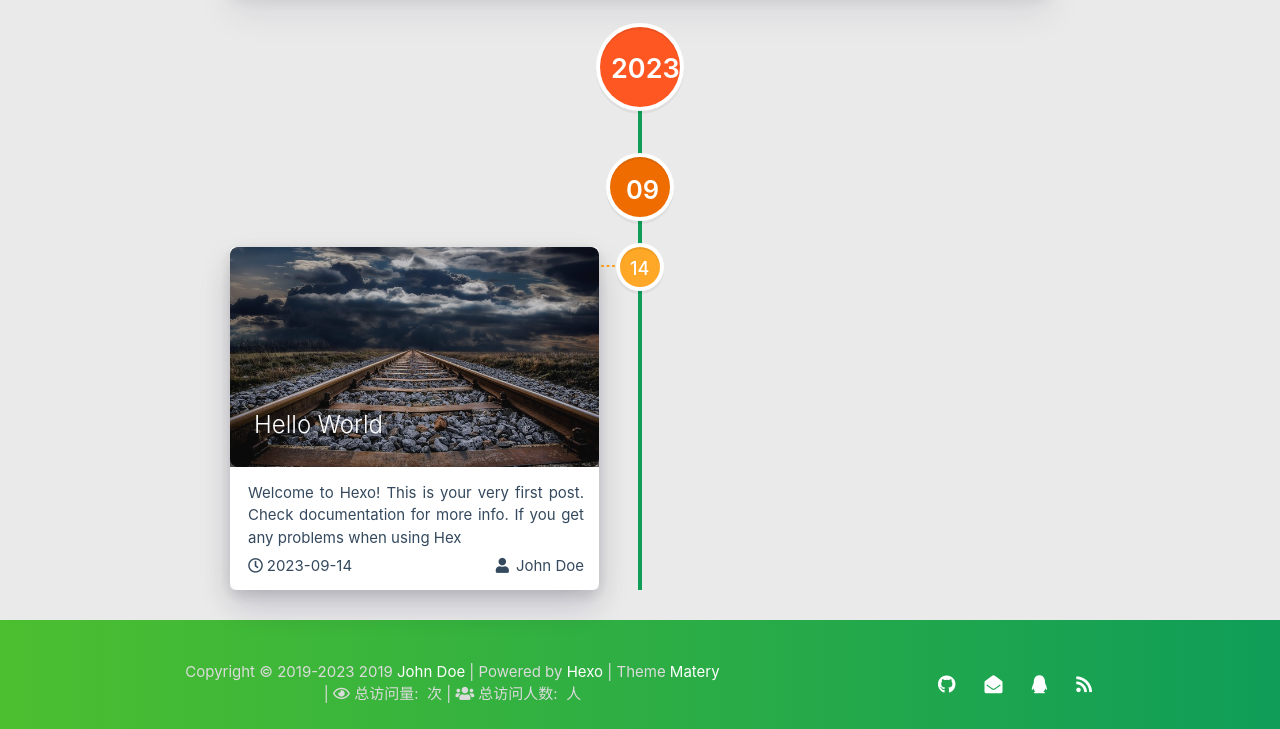
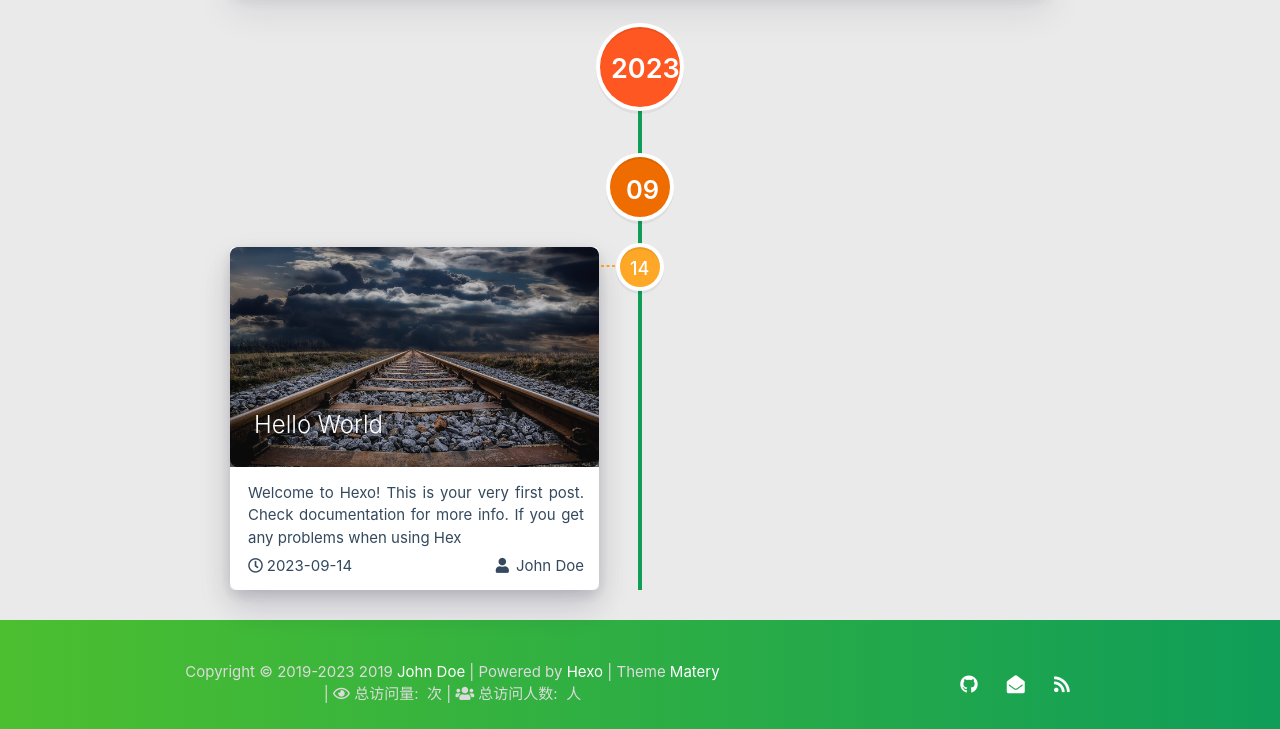
Before and after one commit to xiaomaoyuu/xiaomaoyuu.github.io, a plain HTML site: page archives/2023/09/index.html in a window 1280 px wide. Shown: the part 656-1385 px from the top of the page. Drawn offline with nearby package versions, Linux system fonts and the light colour scheme; some packages are replaced by stand-ins of ours; a script that the page names is missing.

Commit message:
Site updated: 2023-09-15 06:52:09

```diff
--- a/archives/2023/09/index.html
+++ b/archives/2023/09/index.html
@@ -602,19 +602,10 @@
 
 
 
-    <a href="mailto:1181062873@qq.com" class="tooltipped" target="_blank" data-tooltip="邮件联系我" data-position="top" data-delay="50">
+    <a href="" class="tooltipped" target="_blank" data-tooltip="邮件联系我" data-position="top" data-delay="50">
         <i class="fas fa-envelope-open"></i>
     </a>
 
-
-
-
-
-
-
-    <a href="tencent://AddContact/?fromId=50&fromSubId=1&subcmd=all&uin=1181062873" class="tooltipped" target="_blank" data-tooltip="QQ联系我: 1181062873" data-position="top" data-delay="50">
-        <i class="fab fa-qq"></i>
-    </a>
 
 
 
```
